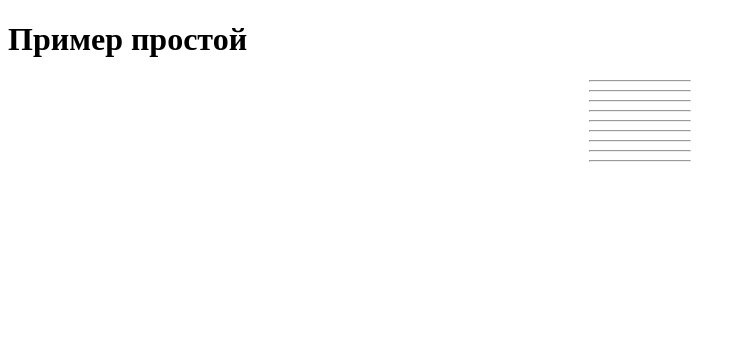
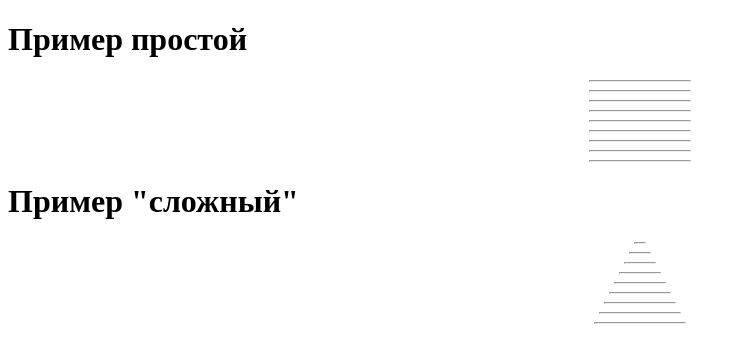
Before and after one commit to stanisurav/JavaScript, a plain HTML site: page www/lab1/Lab5.html in a window 1280 px wide. Shown: the whole page, without its empty margins (0-746 px from the left). Drawn offline with Linux system fonts and the light colour scheme.

Commit message:
Выполнение пунктов 2,3 задания №5

```diff
--- a/www/lab1/Lab5.html
+++ b/www/lab1/Lab5.html
@@ -15,7 +15,25 @@
           }
           for (var i=1; i<10; i++)
           line();
+
       </script>
 
+
+      <h1>Пример "сложный"</h1>
+      <script type="text/javascript">
+
+          function line(q){
+
+              document.writeln("<hr align='center' width='"+q+"'>");
+          }
+
+          var k=10;
+          for (var i=1; i<10; i++){
+
+              line(k);
+              k=k+10;
+          }
+
+      </script>
   </body>
 </html>
```
Lines whose indentation alone changed are shown as unchanged.
